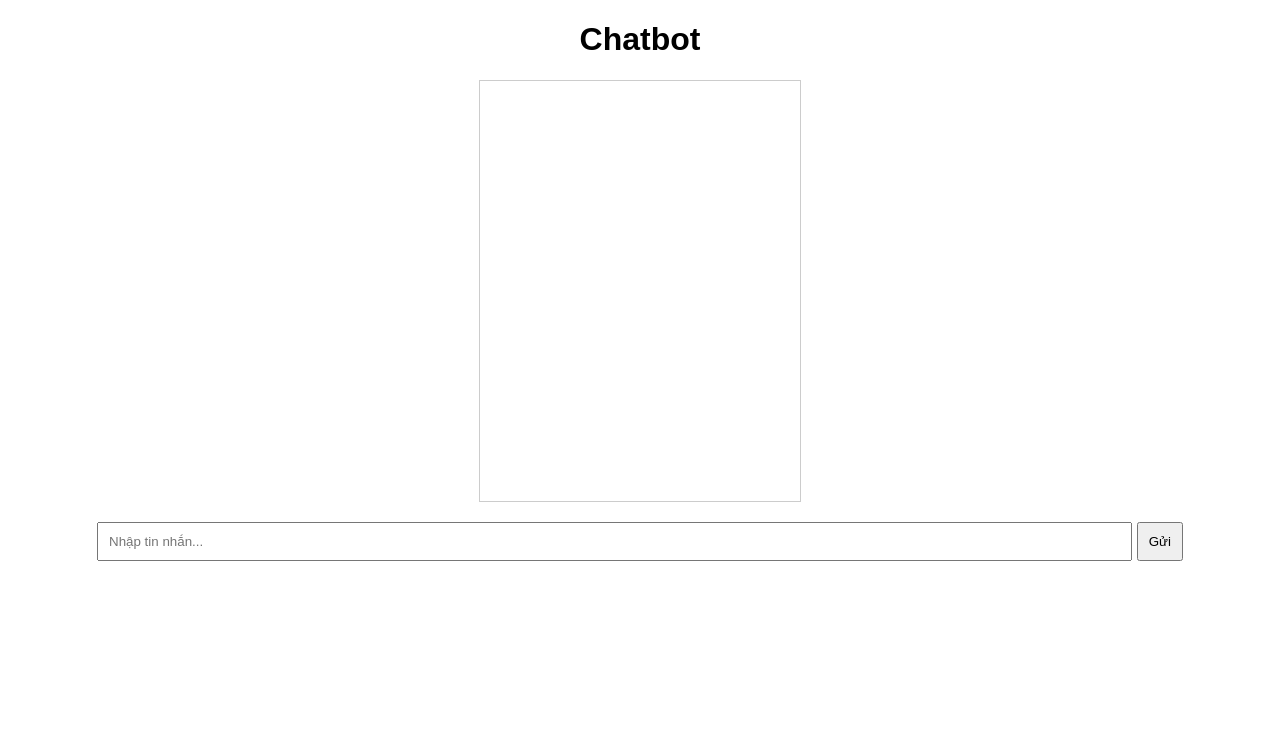
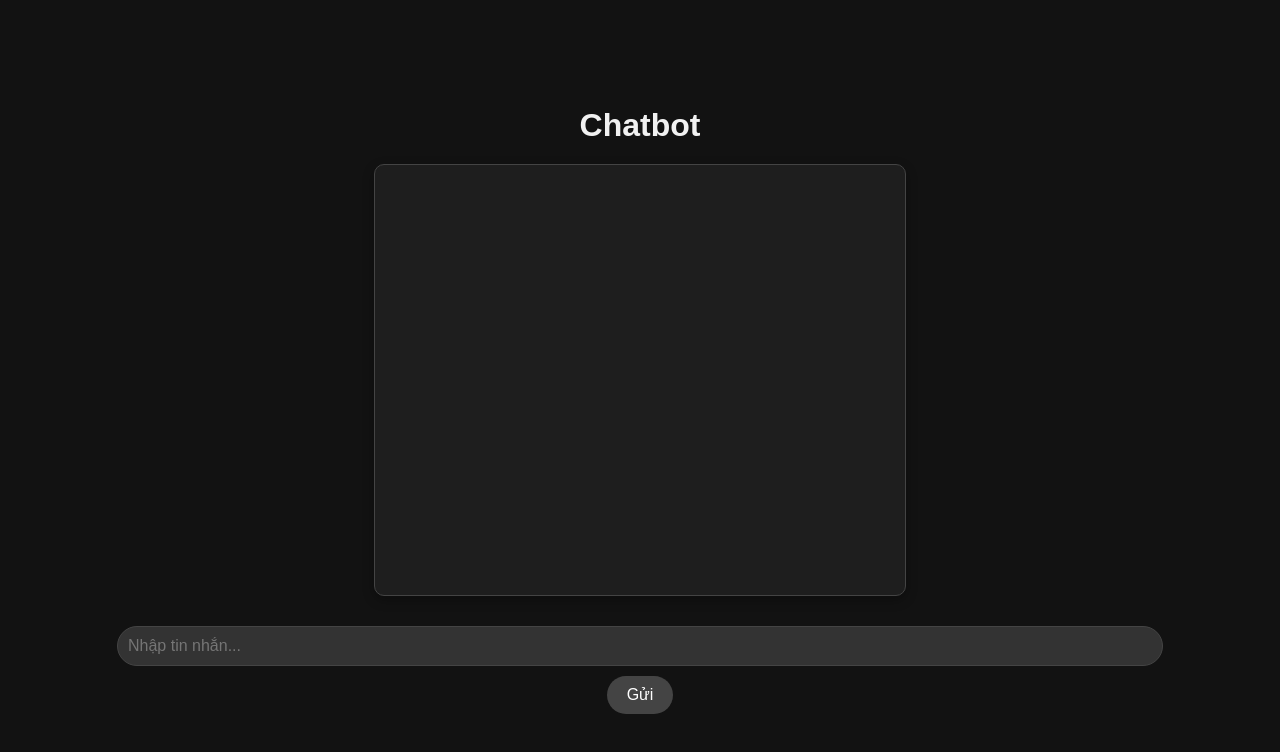
Before and after one commit to NguyenTanLoc084/chatbot, a plain HTML site: page index.html in a window 1280 px wide. Drawn offline with Linux system fonts and the light colour scheme.

Commit message:
Update index.html

```diff
--- a/index.html
+++ b/index.html
@@ -5,16 +5,90 @@
     <meta name="viewport" content="width=device-width, initial-scale=1.0">
     <title>Chatbot</title>
     <style>
-        body { font-family: Arial, sans-serif; text-align: center; }
-        #chatbox { width: 300px; height: 400px; overflow-y: auto; border: 1px solid #ccc; margin: 20px auto; padding: 10px; }
-        #userInput { width: 80%; padding: 10px; }
-        button { padding: 10px; cursor: pointer; }
+        body {
+            font-family: Arial, sans-serif;
+            background-color: #121212;
+            color: white;
+            margin: 0;
+            padding: 0;
+            display: flex;
+            justify-content: center;
+            align-items: center;
+            height: 100vh;
+            flex-direction: column;
+        }
+
+        h1 {
+            color: #f1f1f1;
+            margin-bottom: 20px;
+        }
+
+        #chatbox {
+            width: 90%;
+            max-width: 500px;
+            height: 400px;
+            overflow-y: auto;
+            border: 1px solid #444;
+            margin-bottom: 20px;
+            padding: 15px;
+            background-color: #1e1e1e;
+            border-radius: 10px;
+            box-shadow: 0px 4px 12px rgba(0, 0, 0, 0.3);
+        }
+
+        #chatbox p {
+            text-align: left;
+            margin: 10px 0;
+        }
+
+        #userInput {
+            width: 80%;
+            padding: 10px;
+            background-color: #333;
+            border: 1px solid #444;
+            color: white;
+            border-radius: 20px;
+            margin-top: 10px;
+            font-size: 16px;
+            transition: border 0.3s;
+        }
+
+        #userInput:focus {
+            border: 1px solid #ff8c00;
+            outline: none;
+        }
+
+        button {
+            padding: 10px 20px;
+            cursor: pointer;
+            background-color: #444;
+            color: white;
+            border: none;
+            border-radius: 20px;
+            margin-top: 10px;
+            font-size: 16px;
+            transition: background-color 0.3s;
+        }
+
+        button:hover {
+            background-color: #666;
+        }
+
+        /* Thêm hiệu ứng cuộn xuống tự động */
+        #chatbox::-webkit-scrollbar {
+            width: 6px;
+        }
+
+        #chatbox::-webkit-scrollbar-thumb {
+            background: #444;
+            border-radius: 10px;
+        }
     </style>
 </head>
 <body>
     <h1>Chatbot</h1>
     <div id="chatbox"></div>
-        <input type="text" id="userInput" placeholder="Nhập tin nhắn...">
+    <input type="text" id="userInput" placeholder="Nhập tin nhắn..." />
     <button onclick="sendMessage()">Gửi</button>
 
     <script>
@@ -39,6 +113,14 @@
 
             document.getElementById("userInput").value = "";
         }
+
+        // Xử lý sự kiện nhấn phím Enter
+        document.getElementById("userInput").addEventListener("keypress", function(event) {
+            if (event.key === "Enter") {
+                event.preventDefault();  // Ngăn không cho form tự submit (nếu có)
+                sendMessage();  // Gửi tin nhắn
+            }
+        });
     </script>
 </body>
 </html>
```
Lines whose indentation alone changed are shown as unchanged.
